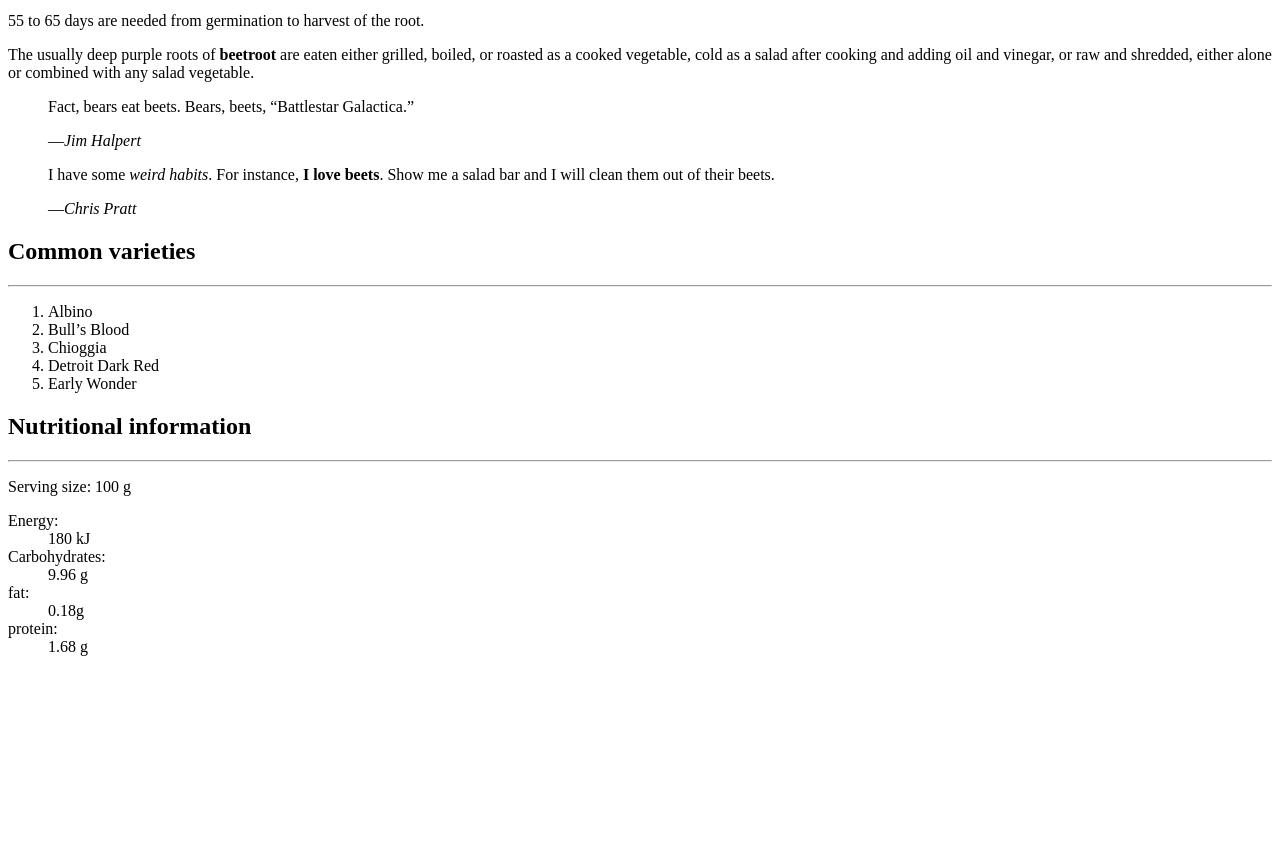
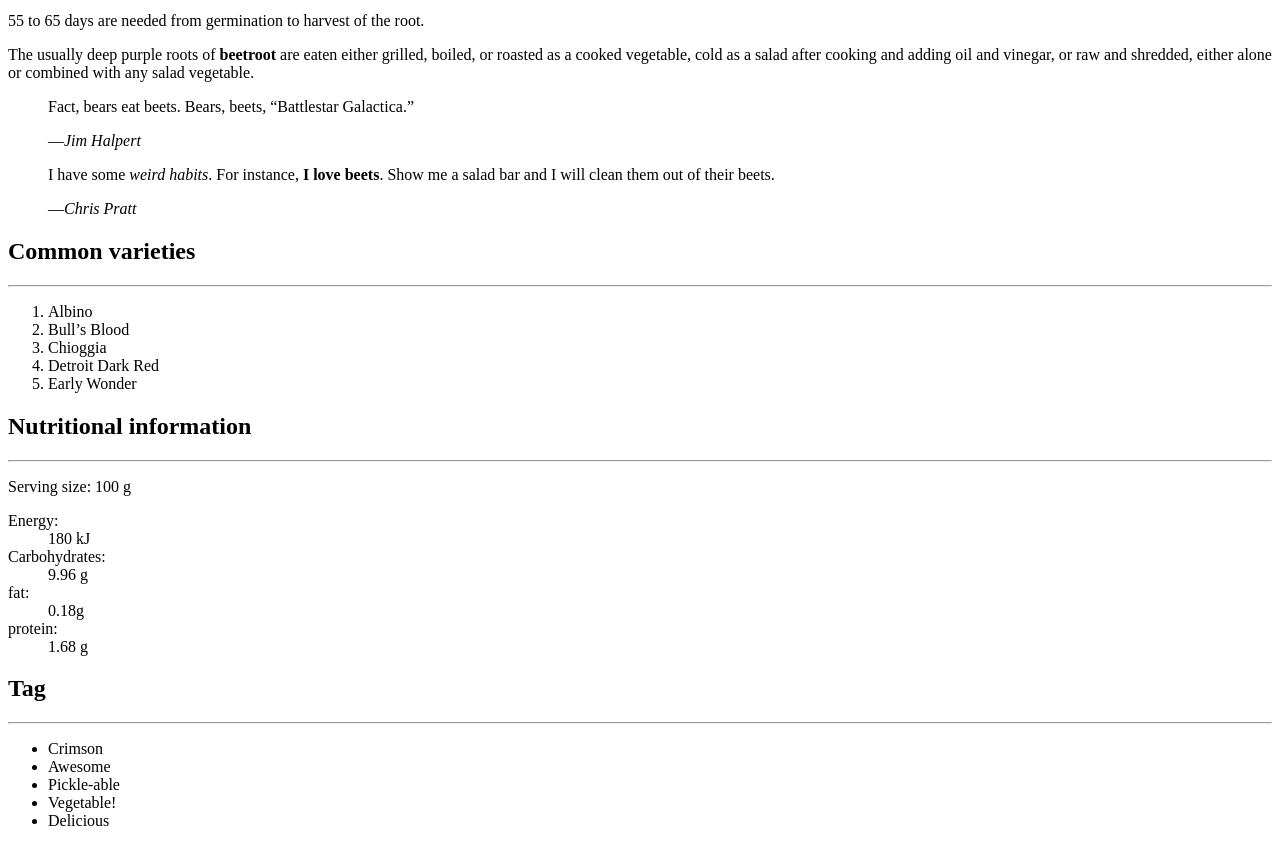
Before and after one commit to joeyanhhuynh/dsn1678-exercise-0, a plain HTML site: page index.html in a window 1280 px wide. Shown: the part 138-984 px from the top of the page. Before the commit the page ends 810 px from the top, so only its background shows below. Drawn offline with Linux system fonts and the light colour scheme.

Commit message:
Add another h2
Add another h2

```diff
--- a/index.html
+++ b/index.html
@@ -76,6 +76,22 @@ clean them out of their beets.</p>
 	<dd>
 		<data>1.68 g</data>
 	</dd>
+</dl>
+
+<h2>Tag</h2>
+
+<hr>
+
+<ul>
+	<li>Crimson</li>
+	<li>Awesome</li>
+	<li>Pickle-able</li>
+	<li>Vegetable!</li>
+	<li>Delicious</li>
+</ul>
+
+
+
 
 
 
```
